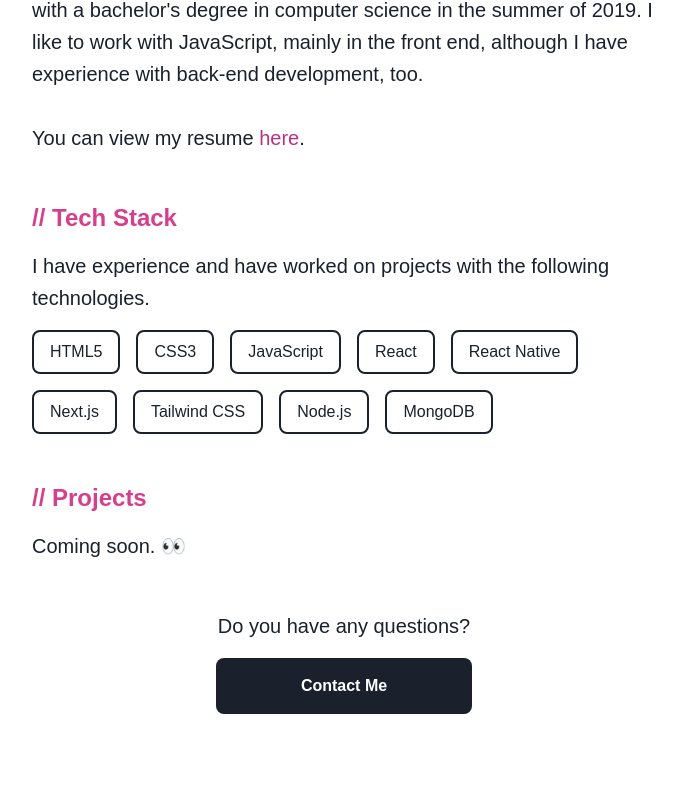
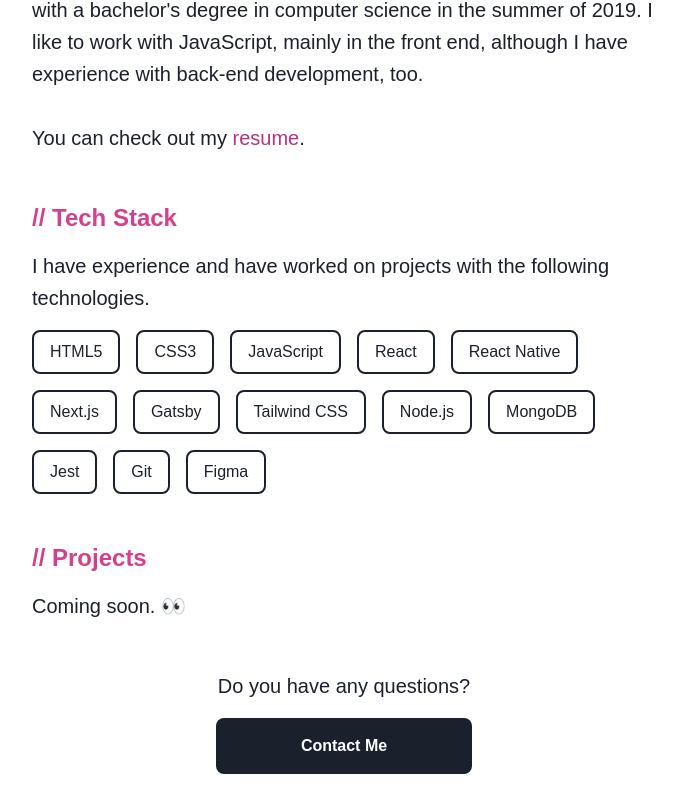
Before and after one commit to aeorge/kotziabassis, a Next.js app: page / in a window 1280 px wide. Shown: the part 898-1710 px from the top of the page, without its empty margins (296-978 px from the left). Before the commit the page ends 1660 px from the top, so only its background shows below. Built offline with nearby package versions, Linux system fonts and the light colour scheme; a web font is replaced by a local one.

Commit message:
Updated tech stack

```diff
--- a/package.json
+++ b/package.json
@@ -8,10 +8,10 @@
     "start": "next start"
   },
   "dependencies": {
-    "autoprefixer": "^9.8.6",
+    "autoprefixer": "^10.0.0",
     "next": "9.5.3",
     "react": "16.13.1",
     "react-dom": "16.13.1",
-    "tailwindcss": "^1.8.8"
+    "tailwindcss": "^1.8.10"
   }
 }
--- a/pages/index.js
+++ b/pages/index.js
@@ -159,14 +159,14 @@ const Home = () => {
             have experience with back-end development, too.
             <br />
             <br />
-            You can view my resume{' '}
+            You can check out my{' '}
             <a
               className='text-pink-700 focus:outline-none'
-              href='https://drive.google.com/file/d/1tNxEZA31hu-ioyA0pASi05pCFng04OJd/view'
+              href='https://drive.google.com/file/d/19K22fFrHuAYBryunWEkP4bB1CcFSdKS_/view'
               target='_blank'
               rel='noopener noreferrer'
             >
-              here
+              resume
             </a>
             .
           </p>
@@ -203,6 +203,9 @@ const Home = () => {
               Next.js
             </div>
             <div className='mb-4 mr-4 py-2 px-4 border-2 rounded-lg border-gray-900 text-base font-normal leading-6 text-center select-none hover:border-pink-600 hover:text-pink-600'>
+              Gatsby
+            </div>
+            <div className='mb-4 mr-4 py-2 px-4 border-2 rounded-lg border-gray-900 text-base font-normal leading-6 text-center select-none hover:border-pink-600 hover:text-pink-600'>
               Tailwind CSS
             </div>
             <div className='mb-4 mr-4 py-2 px-4 border-2 rounded-lg border-gray-900 text-base font-normal leading-6 text-center select-none hover:border-pink-600 hover:text-pink-600'>
@@ -210,6 +213,15 @@ const Home = () => {
             </div>
             <div className='mb-4 mr-4 py-2 px-4 border-2 rounded-lg border-gray-900 text-base font-normal leading-6 text-center select-none hover:border-pink-600 hover:text-pink-600'>
               MongoDB
+            </div>
+            <div className='mb-4 mr-4 py-2 px-4 border-2 rounded-lg border-gray-900 text-base font-normal leading-6 text-center select-none hover:border-pink-600 hover:text-pink-600'>
+              Jest
+            </div>
+            <div className='mb-4 mr-4 py-2 px-4 border-2 rounded-lg border-gray-900 text-base font-normal leading-6 text-center select-none hover:border-pink-600 hover:text-pink-600'>
+              Git
+            </div>
+            <div className='mb-4 mr-4 py-2 px-4 border-2 rounded-lg border-gray-900 text-base font-normal leading-6 text-center select-none hover:border-pink-600 hover:text-pink-600'>
+              Figma
             </div>
           </div>
         </div>
```
Also changed, not shown: 1 other file (tests, documents, lock files or other folders).
